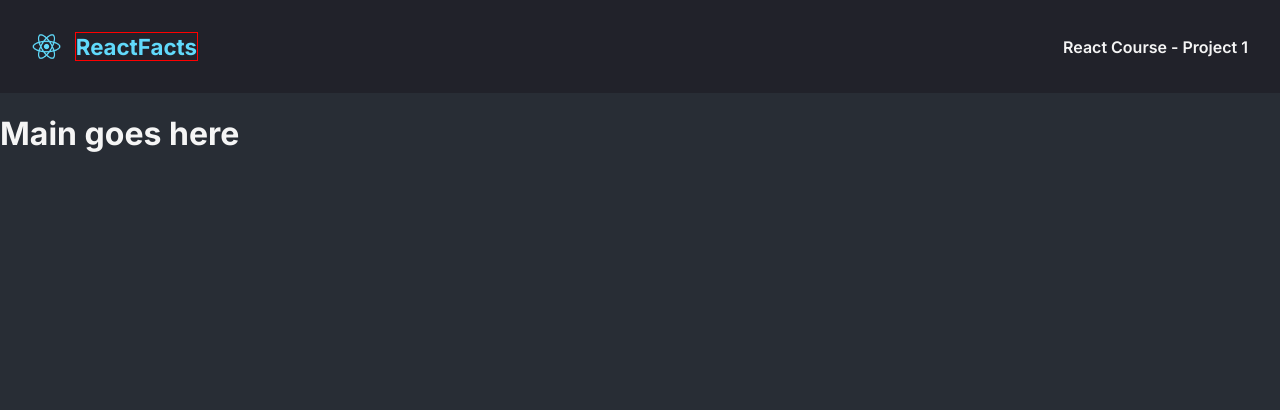
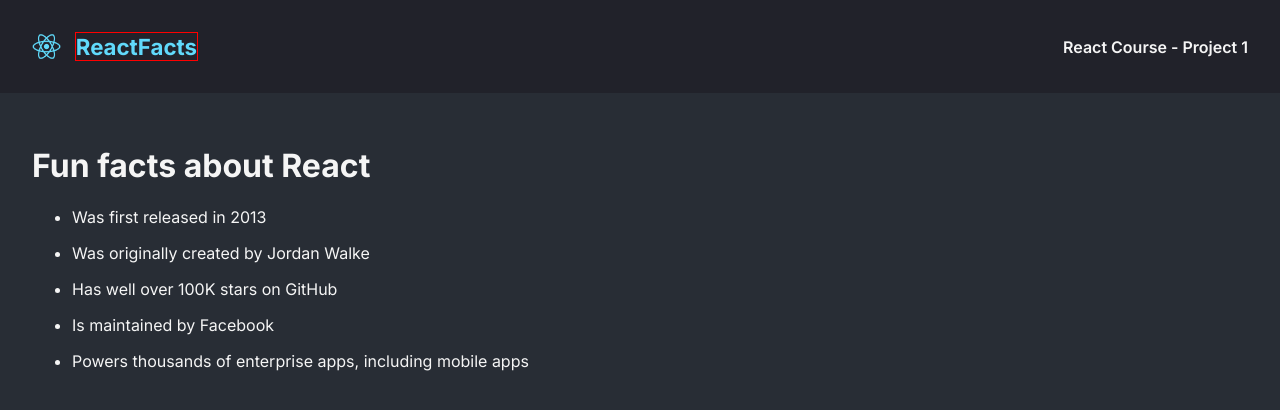
Before and after one commit to ramiinberg/react-static-page, a JavaScript app: page / in a window 1280 px wide. Shown: the top 410 px of the page. Built offline with nearby package versions, Linux system fonts and the light colour scheme; the HTML template or start-up script is replaced by a standard one.

Commit message:
adding main content

```diff
--- a/src/components/Main.js
+++ b/src/components/Main.js
@@ -1,9 +1,16 @@
 import './main.css'
 
 const Main = () => (
-  <div className='main'>
-    <h1>Main goes here</h1>
-  </div>
+  <main className='main'>
+    <h1>Fun facts about React</h1>
+    <ul className='main-list'>
+      <li className='list-item'>Was first released in 2013</li>
+      <li className='list-item'>Was originally created by Jordan Walke</li>
+      <li className='list-item'>Has well over 100K stars on GitHub</li>
+      <li className='list-item'>Is maintained by Facebook</li>
+      <li className='list-item'>Powers thousands of enterprise apps, including mobile apps</li>
+    </ul>
+  </main>
 )
 
 export default Main
--- a/src/components/main.css
+++ b/src/components/main.css
@@ -1,3 +1,8 @@
 .main {
   background: #282D35;
+  padding: 2em;
 }
+
+.list-item + .list-item {
+  margin-top: 1em;
+}
```
